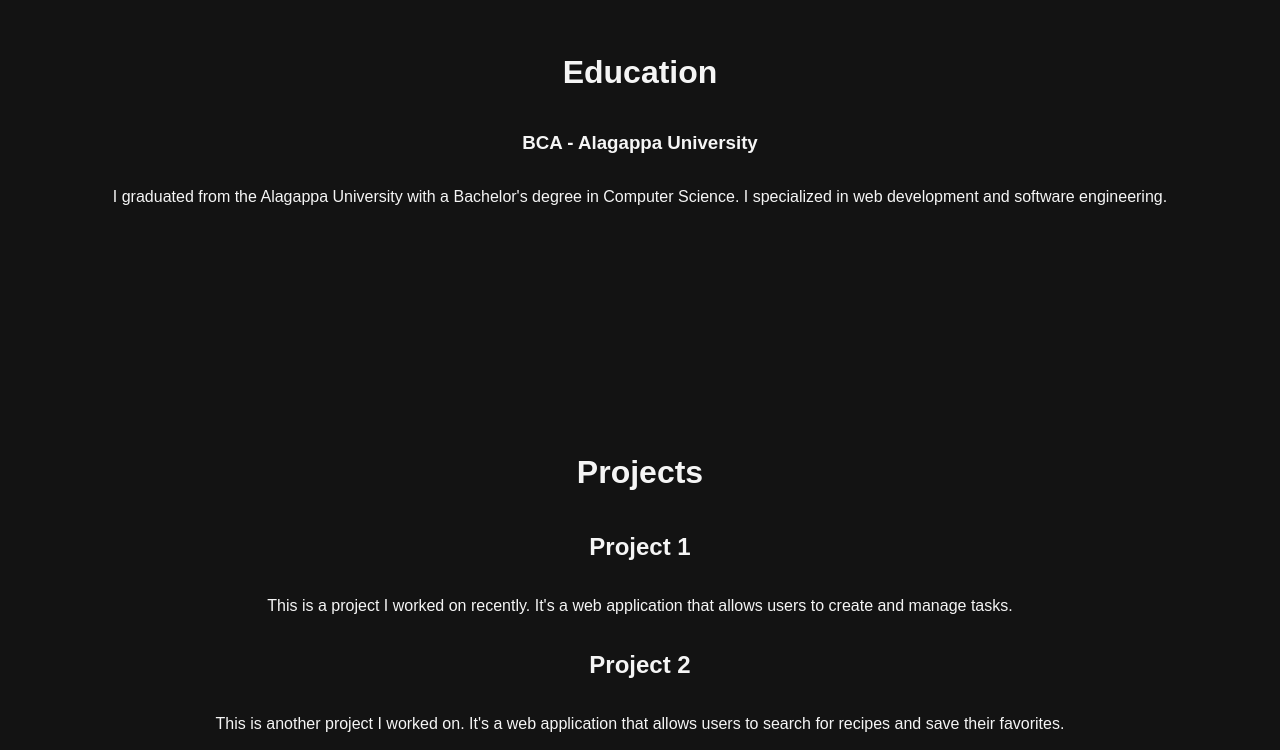
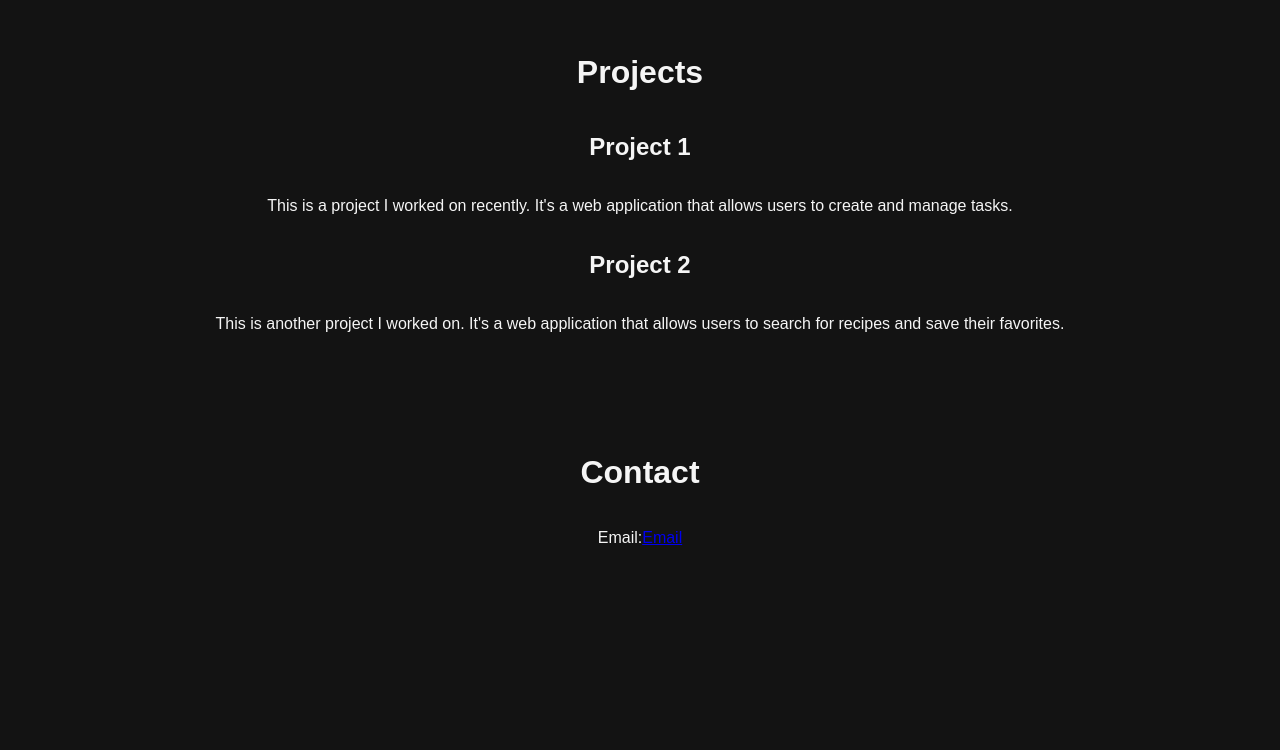
Before and after one commit to premkpavuluri/portfolio_v1, a React (Create React App) app: page / in a window 1280 px wide. Shown: the part 1310-2060 px from the top of the page. Built offline with nearby package versions, Linux system fonts and the light colour scheme.

Commit message:
Prem | Refactor: Removed Education section from nav bar

```diff
--- a/src/components/Portfolio.jsx
+++ b/src/components/Portfolio.jsx
@@ -4,7 +4,6 @@ import NavBar from "./NavBar";
 import About from "./About";
 import Skills from "./Skills";
 import Experience from "./Experience";
-import Education from "./Education";
 import Projects from "./Projects";
 import Contact from "./Contact";
 
@@ -26,7 +25,6 @@ const Portfolio = (props) => {
       <About id="about"/>
       <Skills id="skills"/>
       <Experience id="experience"/>
-      <Education id="education"/>
       <Projects id="projects"/>
       <Contact id="contact"/>
     </>
```
